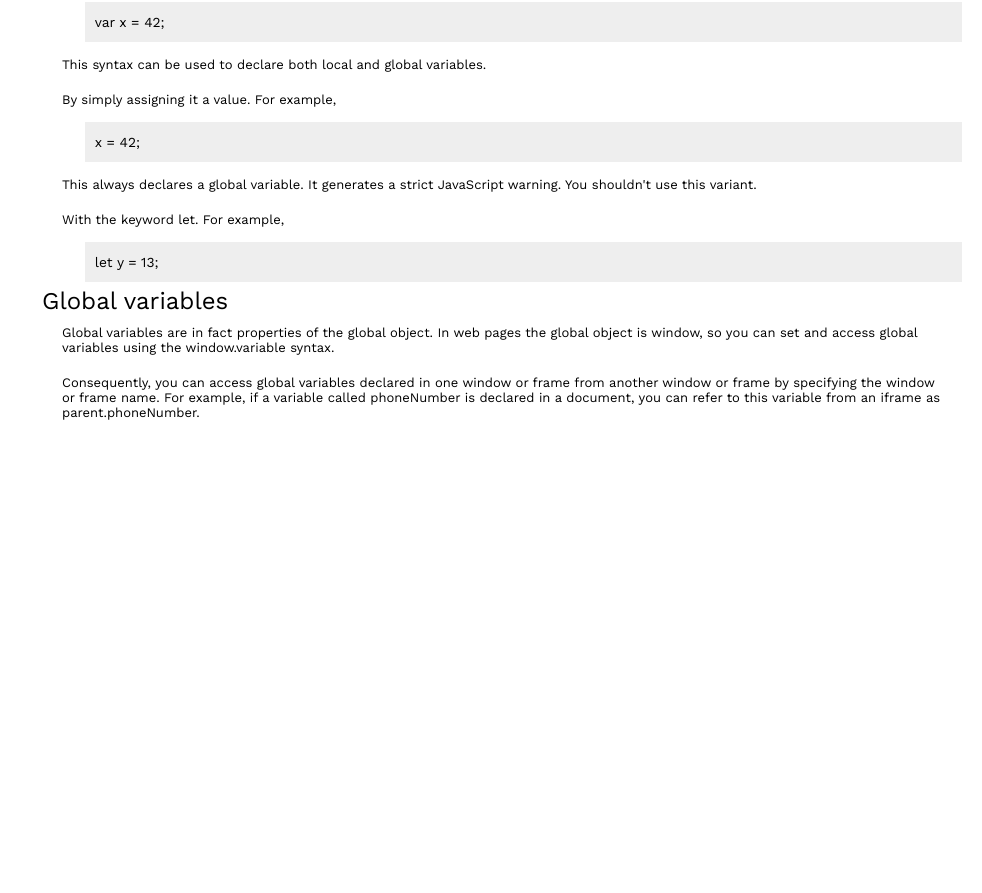
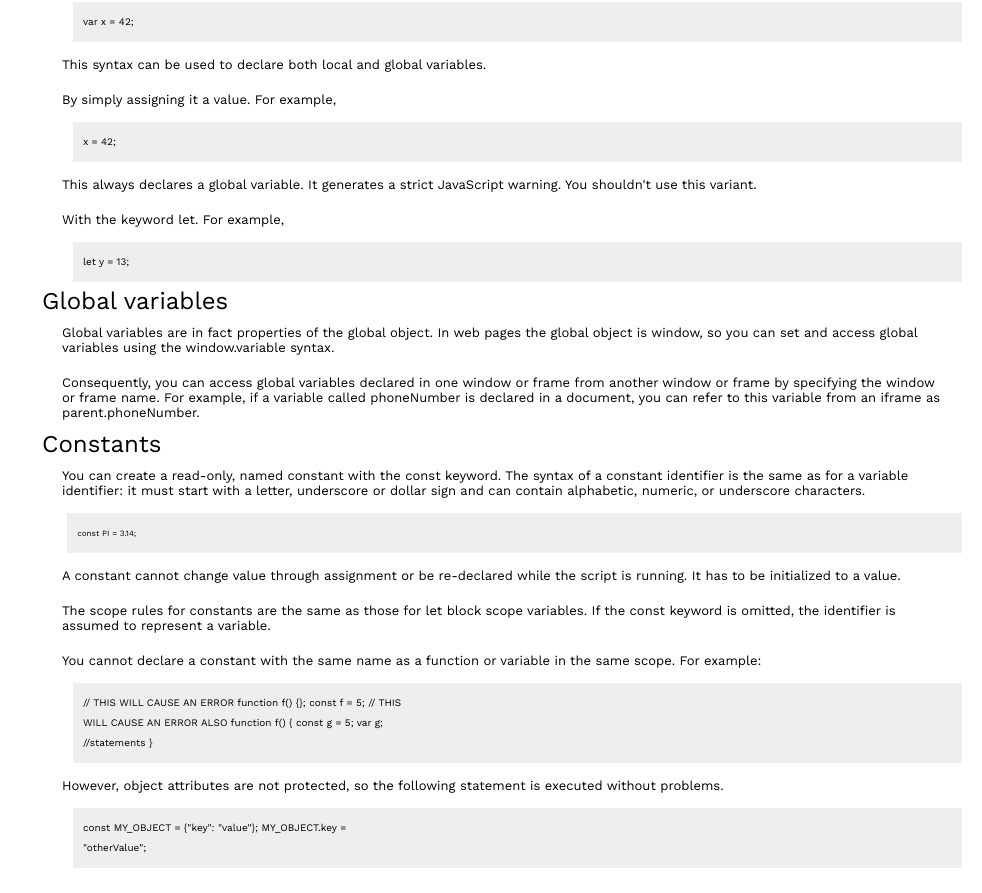
Before and after one commit to boda213-alaa-mohmad/JS-Documentation, a plain HTML site: page index.html in a window 1280 px wide. Shown: the part 1116-2009 px from the top of the page, without its empty margins (298-1280 px from the left). Before the commit the page ends 1600 px from the top, so only its background shows below. Drawn offline with nearby package versions, Linux system fonts and the light colour scheme.

Commit message:
adding constant section

```diff
--- a/index.html
+++ b/index.html
@@ -23,7 +23,7 @@
                 <li><a href="#Hello_world" class="nav-link">Hello world</a></li>
                 <li><a href="#Variables" class="nav-link">Variables</a></li>
                 <li><a href="#Variable_scope" class="nav-link">Variable scope</a></li>
-                <li><a href="#Declaring_variabless" class="nav-link">Declaring variables</a></li>
+                <li><a href="#Declaring_variables" class="nav-link">Declaring variables</a></li>
                 <li><a href="#Global_variables" class="nav-link">Global variables</a></li>
                 <li><a href="#Constants" class="nav-link">Constants</a></li>
                 <li><a href="#Data_types" class="nav-link">Data types</a></li>
@@ -186,8 +186,56 @@
                     <p>Consequently, you can access global variables declared in one window or frame from another window or frame by specifying the window or frame name. For example, if a variable called phoneNumber is declared in a document, you can refer to this variable from an iframe as parent.phoneNumber.</p>
                 </article>
             </section>
-            <section id="Constants" class="main-section"></section>
+
+            <section id="Constants" class="main-section">
+                <header>
+                    <h2>Constants</h2>
+                </header>
+                <article>
+                    <p>You can create a read-only, named
+                         constant with the const keyword.
+                         The syntax of a constant identifier
+                         is the same as for a variable identifier:
+                         it must start with a letter, underscore or
+                         dollar sign and can contain alphabetic,
+                         numeric, or underscore characters.
+                    </p>
+                    <code>const PI = 3.14;</code>
+                </article>
+                <article>
+                    <p>A constant cannot change value through
+                        assignment or be re-declared while the script is running.
+                        It has to be initialized to a value.
+                    </p>
+                    <p>
+                        The scope rules for constants are
+                         the same as those for let block scope variables.
+                         If the const keyword is omitted, the identifier is
+                         assumed to represent a variable.
+                    </p>
+
+                    <p>
+                        You cannot declare a constant
+                         with the same name as a function or variable
+                        in the same scope. For example:
+                    </p>
+                </article>
+                <code>// THIS WILL CAUSE AN ERROR function f() {}; const f = 5; // THIS
+                    WILL CAUSE AN ERROR ALSO function f() { const g = 5; var g;
+                    //statements }
+                </code>
+                <article>
+                    <p>However, object attributes are not protected, so the following statement is executed without problems.</p>
+                </article>
+                <code>const MY_OBJECT = {"key": "value"}; MY_OBJECT.key =
+                    "otherValue";</code>
+            </section>
+
+
             <section id="Data_types" class="main-section"></section>
+
+
+
             <section id="if...else_statement" class="main-section"></section>
             <section id="while_statemen" class="main-section"></section>
             <section id="Function_declarations" class="main-section"></section>
--- a/main.css
+++ b/main.css
@@ -90,7 +90,7 @@ div {
     margin: 5px 0 5px 3.1em;
     white-space: pre-line;
     line-height: 20px;
-    font-size: 0.8625em;
+    font-size: 0.625em;
 }
 
 /* @media (max-width: 768px) {
```
